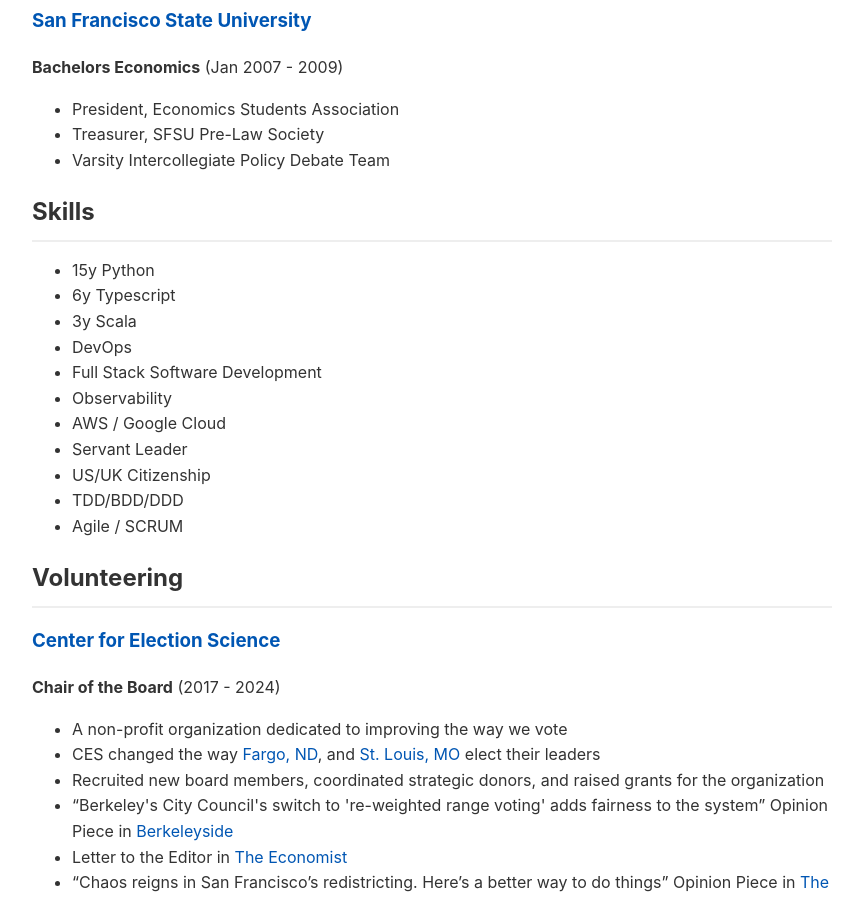
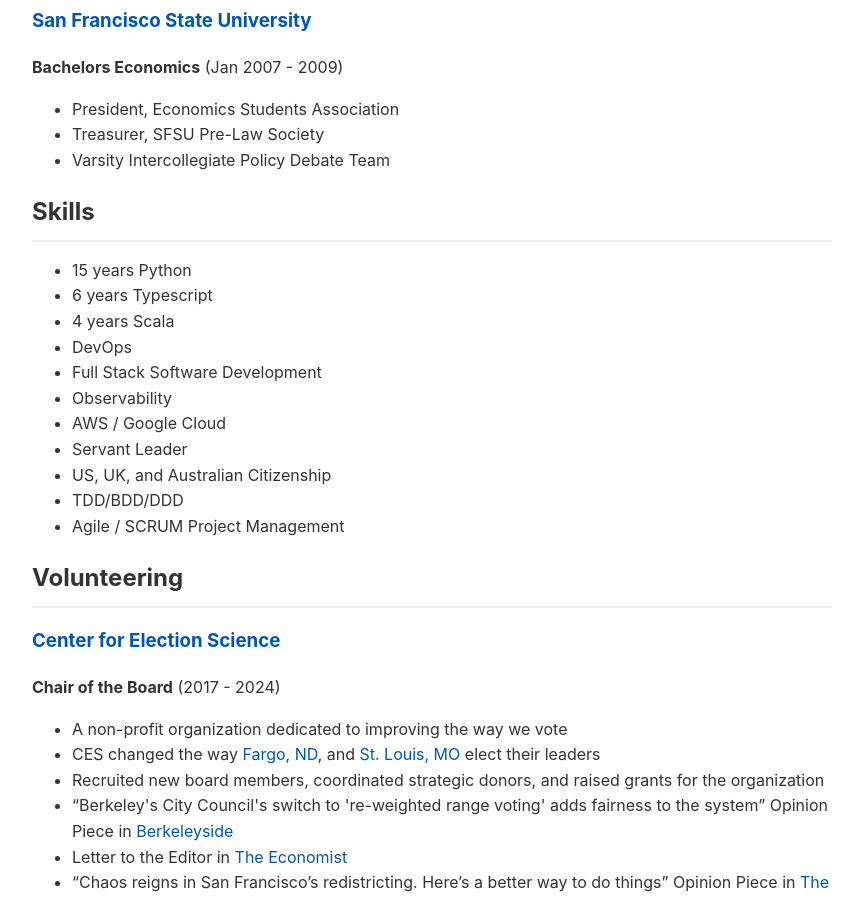
Before and after one commit to fsargent/fsargent.github.io, a Jekyll site: the page resume.html, which Jekyll copies as it is, in a window 1280 px wide and 900 px high, scrolled down 2148 px. Shown: the whole window, without its empty margins (208-1071 px from the left). Built offline with Jekyll 4.4.1, drawn with Linux system fonts in a browser that asks for light colours.

Commit message:
Update meta descriptions, add new articles, and enhance resume details

```diff
--- a/_layouts/default.html
+++ b/_layouts/default.html
@@ -4,7 +4,7 @@
     <meta charset="UTF-8">
     <meta name="viewport" content="width=device-width, initial-scale=1.0">
     <title>{{ page.title }} | Felix Sargent</title>
-    <meta name="description" content="{{ page.excerpt | default: 'Software Engineering Leadership | Social Choice Theory' | strip_html | normalize_whitespace | truncate: 160 }}">
+    <meta name="description" content="{{ page.description | default: page.excerpt | default: 'Software Engineering Leadership | Social Choice Theory' | strip_html | normalize_whitespace | truncate: 160 }}">
     <link rel="apple-touch-icon" sizes="180x180" href="/components/images/apple-touch-icon.png">
     <link rel="icon" type="image/png" sizes="32x32" href="/components/images/favicon-32x32.png">
     <link rel="icon" type="image/png" sizes="16x16" href="/components/images/favicon-16x16.png">
--- a/resume.html
+++ b/resume.html
@@ -4,6 +4,7 @@
     <meta charset="UTF-8">
     <meta name="viewport" content="width=device-width, initial-scale=1.0">
     <title>Felix Sargent - Resume</title>
+    <meta name="description" content="Felix Sargent's resume">
     <link rel="stylesheet" href="css/style.css">
 </head>
 <body>
@@ -92,17 +92,17 @@
 
             <h2>Skills</h2>
             <ul>
-                <li>15y Python</li>
-                <li>6y Typescript</li>
-                <li>3y Scala</li>
+                <li>15 years Python</li>
+                <li>6 years Typescript</li>
+                <li>4 years Scala</li>
                 <li>DevOps</li>
                 <li>Full Stack Software Development</li>
                 <li>Observability</li>
                 <li>AWS / Google Cloud</li>
                 <li>Servant Leader</li>
-                <li>US/UK Citizenship</li>
+                <li>US, UK, and Australian Citizenship</li>
                 <li>TDD/BDD/DDD</li>
-                <li>Agile / SCRUM</li>
+                <li>Agile / SCRUM Project Management</li>
             </ul>
 
             <h2>Volunteering</h2>
```
Also changed, not shown: other parts of resume.html (+0 -1 lines), _posts/2016-07-16-the-product-group-presentations.md (added, +20 -0 lines), _posts/2019-06-13-fairness-in-planning.md (+1 -1 lines), _posts/2020-01-14-approval-voting-talk.md (+1 -1 lines), _posts/2020-03-26-economist-letter.md (added, +29 -0 lines), _posts/2022-01-18-approval-voting-reform.md (added, +37 -0 lines), article-ideas.md (added, +29 -0 lines), index.html (+9 -2 lines), components/images/economist.png (added).
